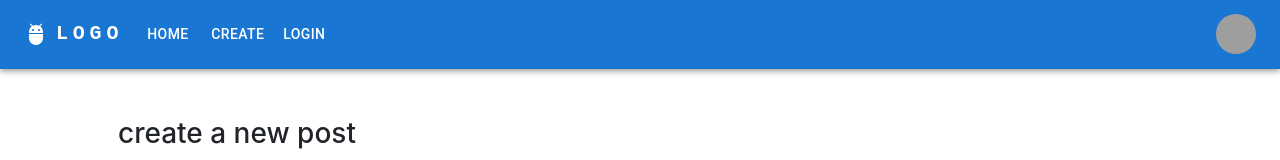
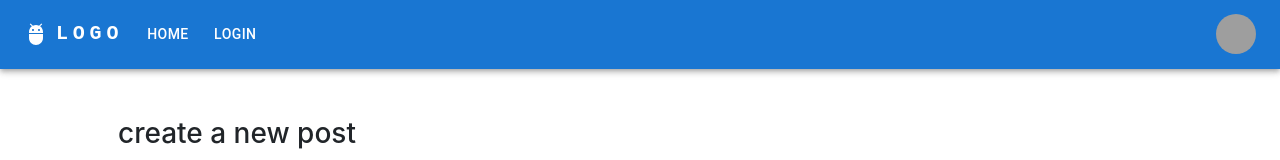
Before and after one commit to m3lfx/itcp318ns-react, a React (Create React App) app: page /create in a window 1280 px wide. Shown: the top 160 px of the page. Built offline with nearby package versions, Linux system fonts and the light colour scheme; grey boxes are pictures that could not be loaded.

Commit message:
private route

```diff
--- a/src/Nav.js
+++ b/src/Nav.js
@@ -146,19 +146,14 @@ const Nav = () => {
                                 component={Link} to="/"
                             >Home
                             </Button>
-                            {/* { getUser() && <Button
+                            { getUser() && <Button
                                 onClick={handleCloseNavMenu}
                                 sx={{ my: 2, color: 'white', display: 'block' }}
                                 component={Link} to="/create"
                             >Create
-                            </Button>} */}
-                            <Button
-                                onClick={handleCloseNavMenu}
-                                sx={{ my: 2, color: 'white', display: 'block' }}
-                                component={Link} to="/create"
-                            >Create
-                            </Button>
-                            {/* { getUser() ? <Button
+                            </Button>}
+
+                            { getUser() ? <Button
                                 sx={{ my: 2, color: 'white', display: 'block' }}
                                 onClick={() => logout(() => navigate('/'))}
                             >Logout
@@ -166,12 +161,8 @@ const Nav = () => {
                                 sx={{ my: 2, color: 'white', display: 'block' }}
                                 onClick={handleClickOpen}
                             >Login
-                            </Button>} */}
-                            <Button
-                                sx={{ my: 2, color: 'white', display: 'block' }}
-                                onClick={handleClickOpen}
-                            >Login
-                            </Button>
+                            </Button>}
+
 
                         </Box>
 
--- a/src/PostList.js
+++ b/src/PostList.js
@@ -6,11 +6,7 @@ import CardActions from '@mui/material/CardActions';
 import CardContent from '@mui/material/CardContent';
 import Button from '@mui/material/Button';
 import Typography from '@mui/material/Typography';
-import Dialog from '@mui/material/Dialog';
-import DialogActions from '@mui/material/DialogActions';
-import DialogContent from '@mui/material/DialogContent';
-import DialogContentText from '@mui/material/DialogContentText';
-import DialogTitle from '@mui/material/DialogTitle';
+
 import axios from 'axios';
 import { getToken } from './helpers';
 
```
Also changed, not shown: src/PrivateRoute.js (added, +9 -0 lines).
